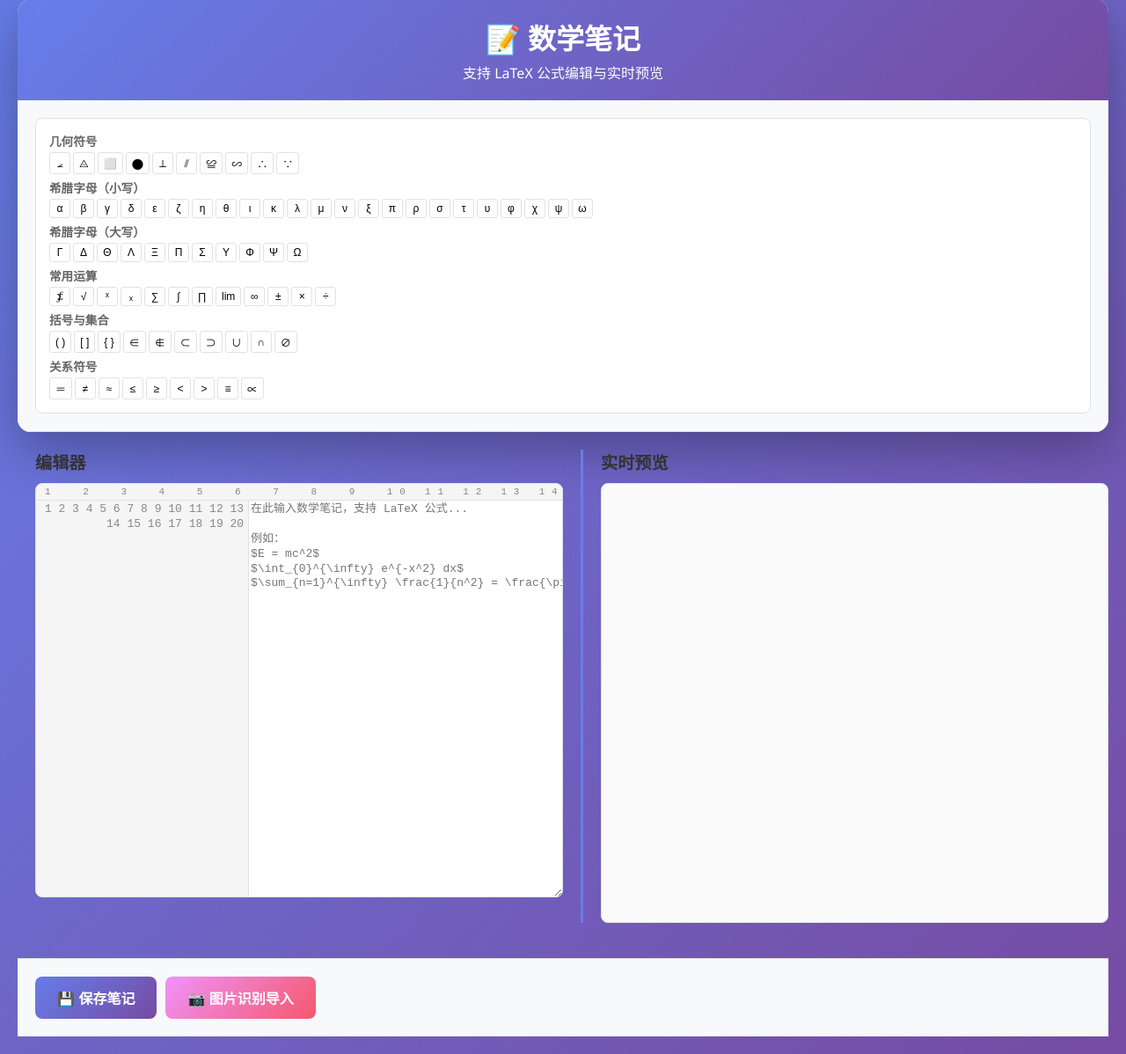
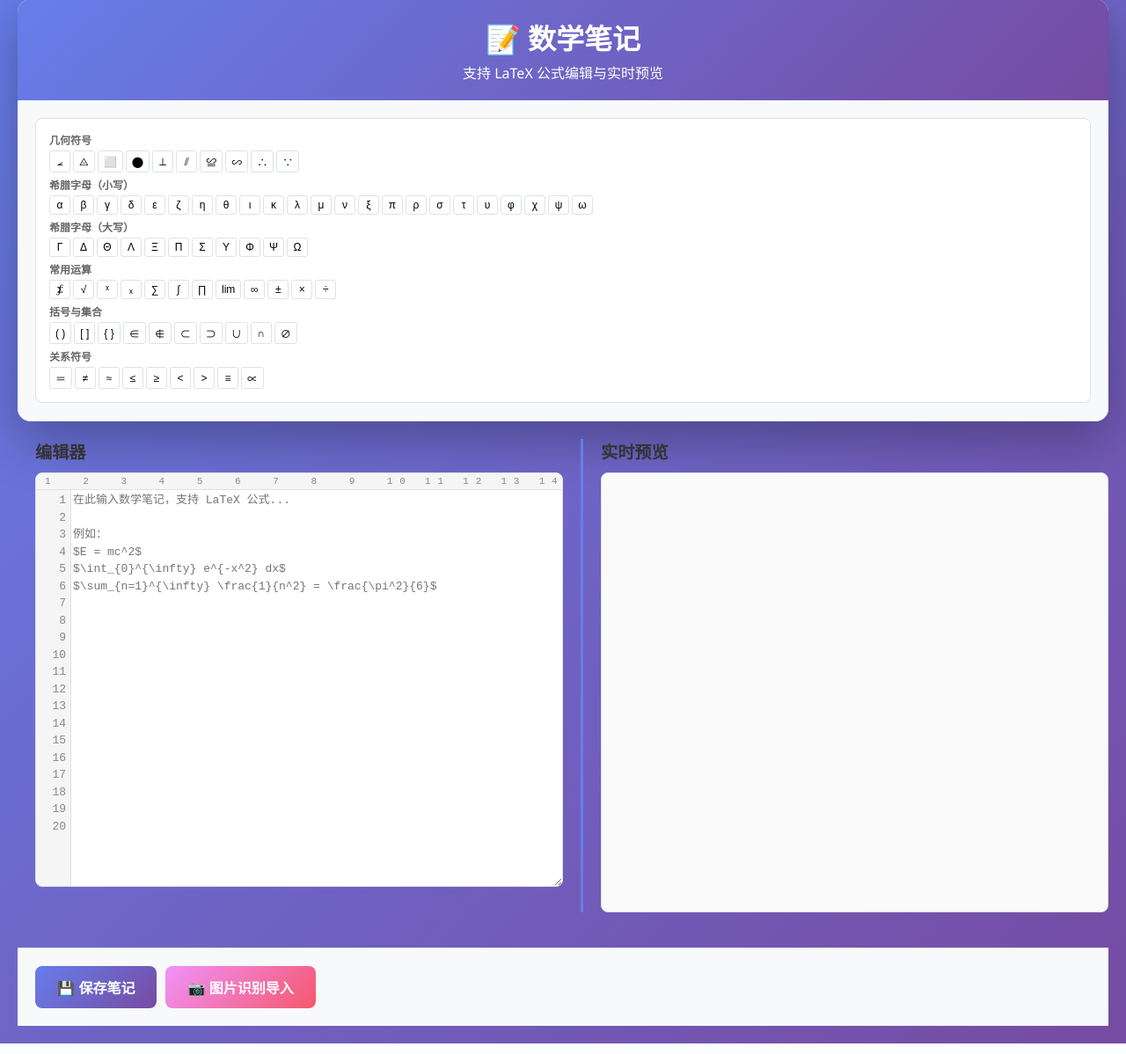
Before and after one commit to wenyuc/math_note, a Flask app: page / in a window 1280 px wide. Shown: the part 21-1219 px from the top of the page at 88% size. Run offline with Flask 3, Linux system fonts and the light colour scheme.

Commit message:
Fix math symbol titles and line number display issues
- Modified math_notes/templates/index.html to reduce font size of symbol group titles from 0.85em to 0.75em
- Updated line number rendering logic to display numbers vertically aligned with each line instead of horizontally
- Adjusted line-height property in line numbers container for proper vertical alignment
- Fixed textarea line height to match line number spacing for consistent alignment
- Modified updateLineNumbers function to use proper line breaks between numbers
- Updated .gitignore with comprehensive file patterns for build artifacts and temporary files

```diff
--- a/math_notes/templates/index.html
+++ b/math_notes/templates/index.html
@@ -104,7 +104,7 @@
         }
 
         .symbol-group-title {
-            font-size: 0.85em;
+            font-size: 0.75em;
             color: #666;
             margin-bottom: 3px;
             font-weight: 600;
@@ -157,10 +157,11 @@
             text-align: right;
             font-family: 'Courier New', monospace;
             font-size: 13px;
-            line-height: 1.3;
+            line-height: 1.5em;
             user-select: none;
             min-width: 40px;
             border-right: 1px solid #dee2e6;
+            white-space: pre;
         }
 
         .column-numbers {
@@ -190,7 +191,7 @@
             outline: none;
             font-family: 'Courier New', monospace;
             font-size: 13px;
-            line-height: 1.3;
+            line-height: 1.5em;
             resize: both;
             overflow: auto;
             white-space: pre;
@@ -471,9 +472,12 @@
             const lineCount = Math.max(lines.length, 20);
             let lineNumHTML = '';
             for (let i = 1; i <= lineCount; i++) {
-                lineNumHTML += i + '\n';
+                if (i > 1) {
+                    lineNumHTML += '\n';
+                }
+                lineNumHTML += i;
             }
-            lineNumbers.textContent = lineNumHTML.trim();
+            lineNumbers.textContent = lineNumHTML;
         }
 
         // Update column numbers display
```
Also changed, not shown: 1 other file.
